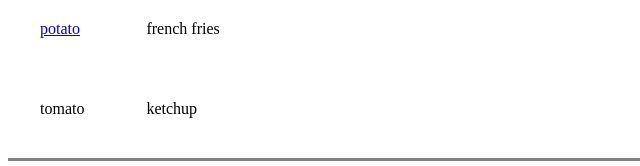
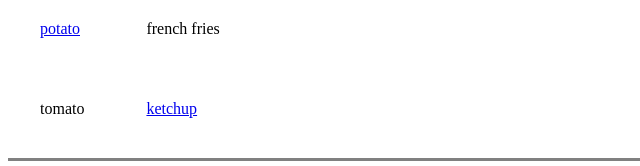
Before and after one commit to AbhisekkumarShandilya/randomhtml, a plain HTML site: page index.html in a window 1280 px wide. Shown: the part 746-912 px from the top of the page, 0-640 px from the left. Drawn offline with Linux system fonts and the light colour scheme.

Commit message:
2nd version better than the 1st

```diff
--- a/index.html
+++ b/index.html
@@ -27,7 +27,7 @@
         </tr>
         <tr>
             <td>tomato</td>
-            <td>ketchup</td>
+            <td><a href="https://www.youtube.com/watch?v=uW6nkqUmnYU">ketchup</a></td>
         </tr>
     </table>
     <hr size="3" noshade>
```
